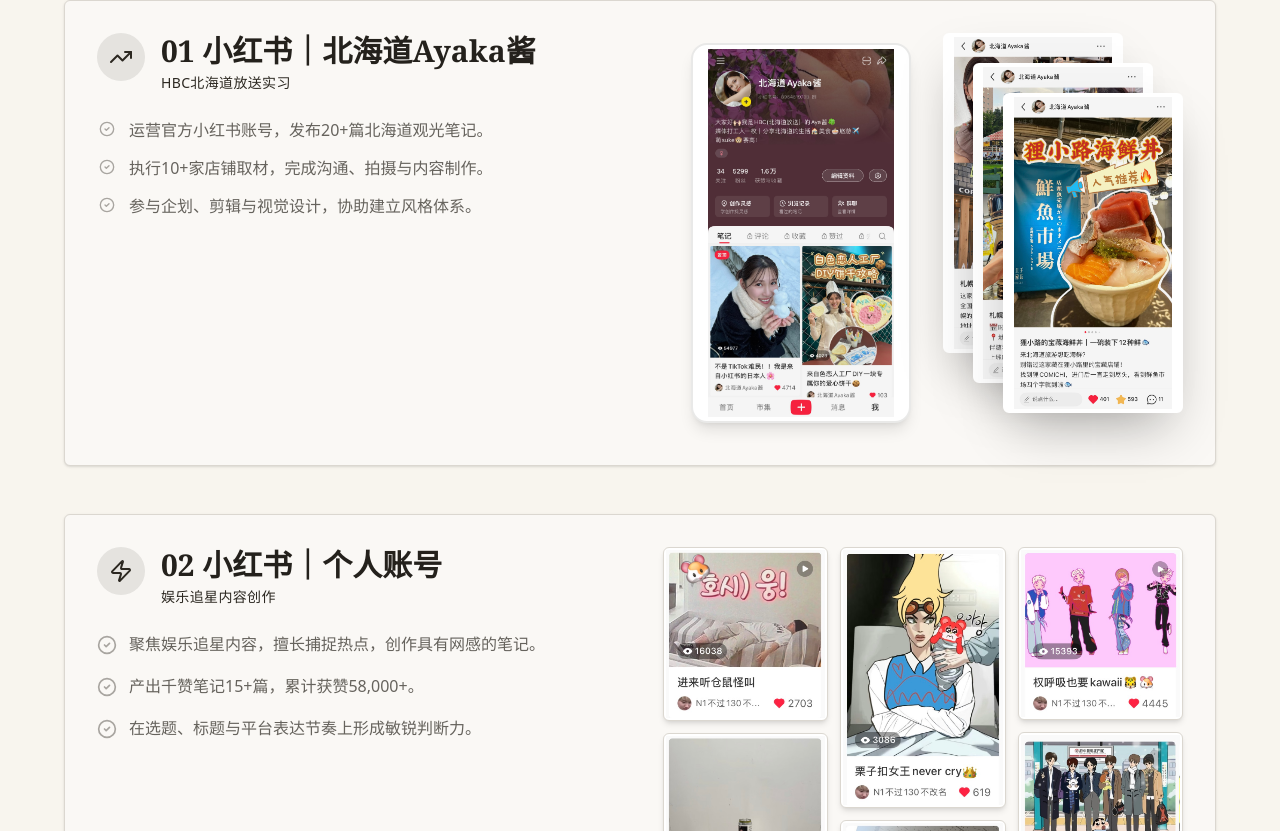
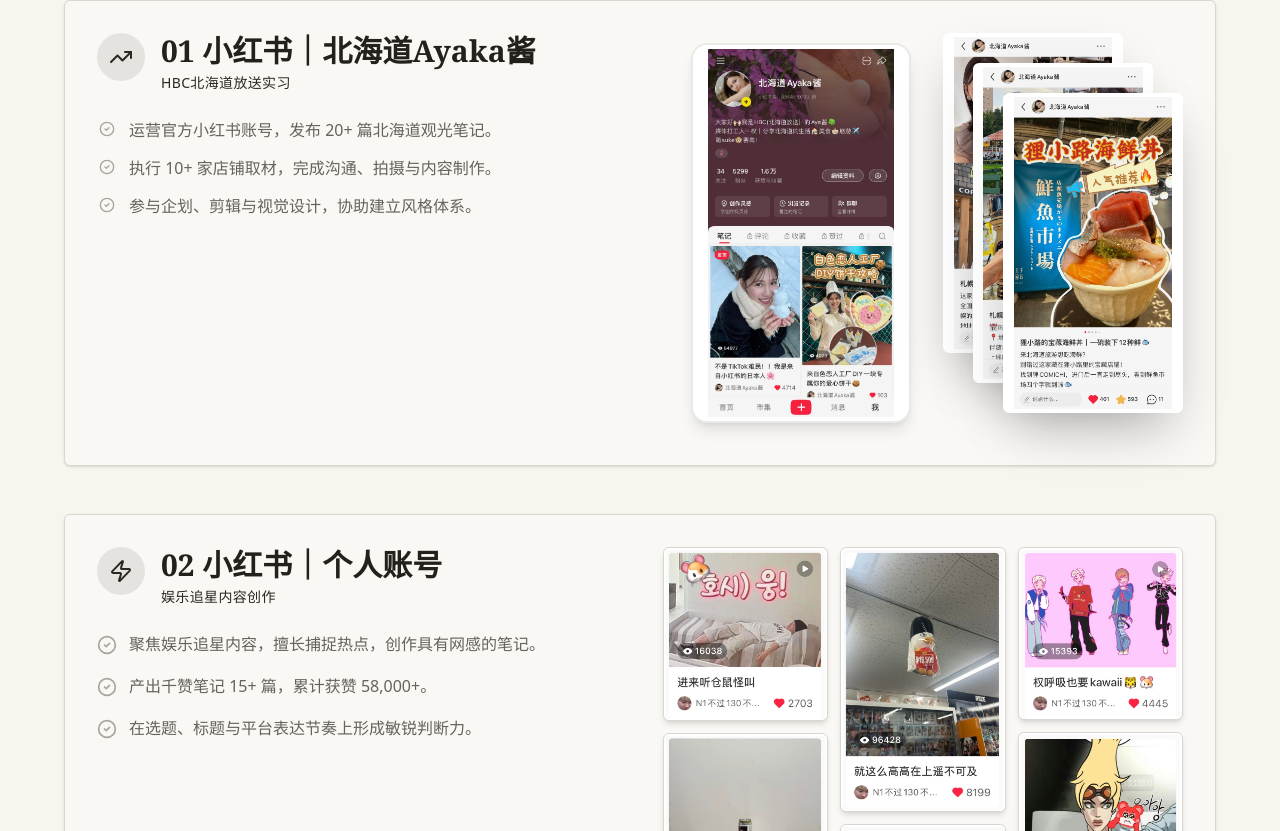
Before and after one commit to Mia1017/v0mia, a Next.js app: page /v0-designer-brand-tk/operation in a window 1280 px wide. Shown: the part 369-1200 px from the top of the page. Built offline with nearby package versions, Linux system fonts and the light colour scheme.

Commit message:
Update page.tsx

```diff
--- a/app/operation/page.tsx
+++ b/app/operation/page.tsx
@@ -13,13 +13,17 @@ export default function OperationPage() {
     { name: "haixian.jpg", link: "http://xhslink.com/o/71pgMqLgKTl" },
   ]
 
+  // 个人笔记排序说明：
+  // 第一列：shushu, yjh
+  // 中间列：doubin (上), labi (下)
+  // 右侧列：kawaii (上), nvwang (下)
   const personalNotes = [
     { name: "shushu.jpg", link: "http://xhslink.com/o/45hArIYd8dB" },
     { name: "yjh.jpg", link: "http://xhslink.com/o/14V7XTFrRGZ" },
-    { name: "nvwang.jpg", link: "http://xhslink.com/o/O3AhjdP8pH" },
-    { name: "doubin.jpg", link: "http://xhslink.com/o/8i7W9hCCF4M" },
-    { name: "kawaii.jpg", link: "http://xhslink.com/o/8IWTYDutPT7" },
-    { name: "labi.jpg", link: "http://xhslink.com/o/82UnWa2Fwa9" },
+    { name: "doubin.jpg", link: "http://xhslink.com/o/8i7W9hCCF4M" }, // 中间上
+    { name: "labi.jpg", link: "http://xhslink.com/o/82UnWa2Fwa9" },   // 中间下
+    { name: "kawaii.jpg", link: "http://xhslink.com/o/8IWTYDutPT7" }, // 右边上
+    { name: "nvwang.jpg", link: "http://xhslink.com/o/O3AhjdP8pH" },  // 右边下
   ]
 
   return (
@@ -51,8 +55,8 @@ export default function OperationPage() {
                   </div>
                 </div>
                 <ul className="space-y-3 mb-8 text-sm md:text-base text-muted-foreground leading-relaxed">
-                  <li className="flex items-start gap-3"><CheckCircle2 className="w-5 h-4 text-primary/40 mt-1 shrink-0" /><span>运营官方小红书账号，发布20+篇北海道观光笔记。</span></li>
-                  <li className="flex items-start gap-3"><CheckCircle2 className="w-5 h-4 text-primary/40 mt-1 shrink-0" /><span>执行10+家店铺取材，完成沟通、拍摄与内容制作。</span></li>
+                  <li className="flex items-start gap-3"><CheckCircle2 className="w-5 h-4 text-primary/40 mt-1 shrink-0" /><span>运营官方小红书账号，发布 20+ 篇北海道观光笔记。</span></li>
+                  <li className="flex items-start gap-3"><CheckCircle2 className="w-5 h-4 text-primary/40 mt-1 shrink-0" /><span>执行 10+ 家店铺取材，完成沟通、拍摄与内容制作。</span></li>
                   <li className="flex items-start gap-3"><CheckCircle2 className="w-5 h-4 text-primary/40 mt-1 shrink-0" /><span>参与企划、剪辑与视觉设计，协助建立风格体系。</span></li>
                 </ul>
               </div>
@@ -61,7 +65,7 @@ export default function OperationPage() {
                 <div className="flex flex-col sm:flex-row gap-8 items-center justify-center lg:justify-end">
                   <Link href="https://xhslink.com/m/3SDaawO9bWr" target="_blank" className="w-[200px] sm:w-[220px] h-[380px] relative rounded-2xl border-2 border-primary/10 shadow-lg hover:border-primary/40 transition-all bg-white overflow-hidden group/profile">
                     <Image src="/v0-designer-brand-tk/zhuye.jpg" alt="主页" fill className="object-contain p-1" />
-                    <div className="absolute inset-0 bg-black/0 group-hover/profile:bg-black/20 transition-colors flex items-center justify-center"><ExternalLink className="text-white opacity-0 group-hover/profile:opacity-100 transition-opacity w-8 h-8" /></div>
+                    <div className="absolute inset-0 bg-black/0 group-hover/profile:bg-black/20 transition-colors flex items-center justify-center rounded-2xl"><ExternalLink className="text-white opacity-0 group-hover/profile:opacity-100 transition-opacity w-8 h-8" /></div>
                   </Link>
                   <div className="w-[240px] h-[400px] relative mt-8 sm:mt-0">
                     {ayakaNotes.map((note, index) => (
@@ -78,7 +82,7 @@ export default function OperationPage() {
             </div>
           </div>
 
-          {/* 02 小红书｜个人账号 - 三列布局优化版 */}
+          {/* 02 小红书｜个人账号 - 精确排序三列版 */}
           <div className="bg-card rounded-xl p-8 shadow-sm border border-border group transition-all duration-300 hover:shadow-lg">
             <div className="flex flex-col lg:flex-row gap-12 items-start">
 
@@ -94,14 +98,14 @@ export default function OperationPage() {
                 </div>
                 <ul className="space-y-4 mb-8 text-sm md:text-base text-muted-foreground leading-relaxed">
                   <li className="flex items-start gap-3"><CheckCircle2 className="w-5 h-5 text-primary/40 mt-1 shrink-0" /><span>聚焦娱乐追星内容，擅长捕捉热点，创作具有网感的笔记。</span></li>
-                  <li className="flex items-start gap-3"><CheckCircle2 className="w-5 h-5 text-primary/40 mt-1 shrink-0" /><span>产出千赞笔记15+篇，累计获赞58,000+。</span></li>
+                  <li className="flex items-start gap-3"><CheckCircle2 className="w-5 h-5 text-primary/40 mt-1 shrink-0" /><span>产出千赞笔记 15+ 篇，累计获赞 58,000+。</span></li>
                   <li className="flex items-start gap-3"><CheckCircle2 className="w-5 h-5 text-primary/40 mt-1 shrink-0" /><span>在选题、标题与平台表达节奏上形成敏锐判断力。</span></li>
                 </ul>
               </div>
 
-              {/* 右侧：三列布局，横向平铺，缩短高度 */}
+              {/* 右侧：三列紧凑瀑布流 */}
               <div className="w-full lg:flex-1 flex justify-center lg:justify-end">
-                <div className="columns-2 sm:columns-3 gap-3 max-w-[520px]"> {/* 增加列数至3，限制总宽度保持紧凑 */}
+                <div className="columns-2 sm:columns-3 gap-3 max-w-[520px]">
                   {personalNotes.map((note, index) => (
                     <Link
                       key={index}
@@ -110,13 +114,12 @@ export default function OperationPage() {
                       className="block mb-3 break-inside-avoid group/item transition-transform hover:scale-[1.03]"
                     >
                       <div className="relative rounded-xl border border-border shadow-md overflow-hidden bg-white">
-                        {/* 使用原生 img + h-auto 自动适配图片比例，杜绝留白 */}
                         <img
                           src={`/v0-designer-brand-tk/${note.name}`}
-                          alt="笔记"
+                          alt="笔记案例"
                           className="w-full h-auto object-contain block p-0.5"
                         />
-                        <div className="absolute inset-0 bg-black/0 group-hover/item:bg-black/15 transition-colors flex items-center justify-center">
+                        <div className="absolute inset-0 bg-black/0 group-hover/item:bg-black/15 transition-colors flex items-center justify-center rounded-xl">
                           <ExternalLink className="text-white opacity-0 group-hover/item:opacity-100 transition-opacity w-5 h-5" />
                         </div>
                       </div>
```
